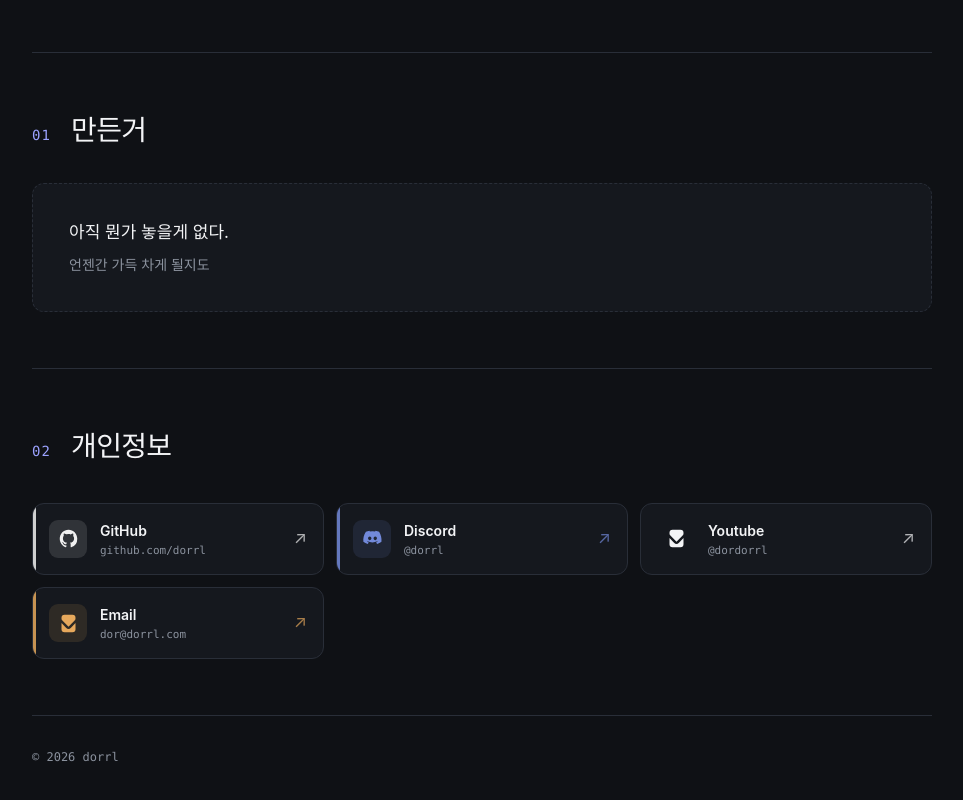
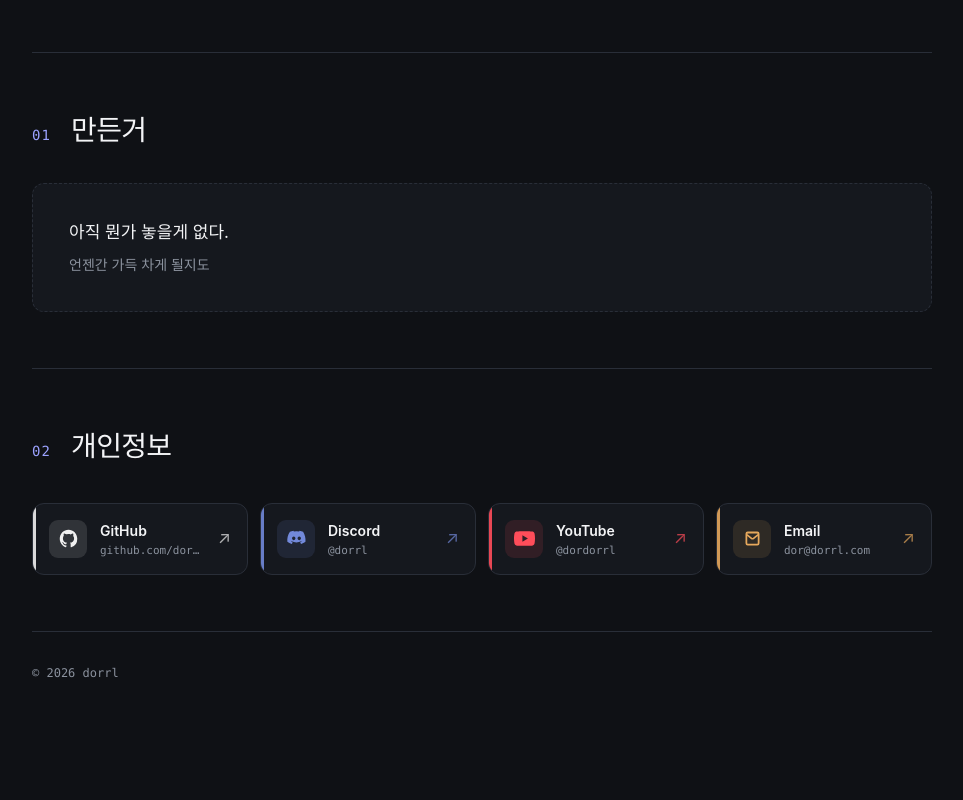
Before and after one commit to dorrl/dorrl, a React (Vite) app: page / in a window 1280 px wide. Shown: the part 384-1184 px from the top of the page, without its empty margins (158-1121 px from the left). After the commit the page ends 1106 px from the top, so only its background shows below. Built offline with nearby package versions, Linux system fonts and the light colour scheme.

Commit message:
style: refine social links and profile README

```diff
--- a/src/App.css
+++ b/src/App.css
@@ -5,12 +5,13 @@
 .eyebrow { margin-bottom:24px; text-transform:uppercase; }
 .hero h1 { max-width:760px; margin:0; color:var(--text-h); font-size:clamp(42px,7vw,72px); line-height:1.05; letter-spacing:-.045em; font-weight:650; }
 .intro { margin-top:28px; color:var(--text); font-size:19px; }
-.links { display:grid; grid-template-columns:repeat(3,minmax(0,1fr)); gap:12px; margin-top:36px; }
-.link-card { position:relative; display:flex; align-items:center; min-width:0; gap:13px; padding:16px; border:1px solid var(--border); border-radius:12px; color:var(--text-h); background:var(--surface); text-decoration:none; overflow:hidden; transition:border-color .2s ease,transform .2s ease,background .2s ease; }
-.link-card::before { content:''; position:absolute; inset:0 auto 0 0; width:3px; background:var(--link-color); opacity:.85; }
-.link-card:hover { border-color:var(--link-color); background:var(--accent-bg); transform:translateY(-2px); }
+.links { display:grid; grid-template-columns:repeat(4,minmax(0,1fr)); gap:12px; margin-top:36px; }
+.link-card { position:relative; display:flex; align-items:center; min-width:0; gap:13px; padding:16px; border:1px solid var(--border); border-radius:12px; color:var(--text-h); background:var(--surface); text-decoration:none; overflow:hidden; transition:border-color .2s ease,transform .2s ease,background .2s ease,box-shadow .2s ease; }
+.link-card::before { content:''; position:absolute; inset:0 auto 0 0; width:3px; background:var(--link-color); opacity:.9; }
+.link-card:hover { border-color:var(--link-color); background:var(--accent-bg); transform:translateY(-2px); box-shadow:0 8px 24px rgba(0,0,0,.18); }
 .link-card--github { --link-color:#f0f0f0; }
 .link-card--discord { --link-color:#7289da; }
+.link-card--youtube { --link-color:#ff4d5a; }
 .link-card--email { --link-color:#e6a85c; }
 .link-icon { display:grid; flex:0 0 38px; width:38px; height:38px; place-items:center; border-radius:9px; color:var(--link-color); background:color-mix(in srgb,var(--link-color) 12%,transparent); }
 .link-icon svg { width:21px; height:21px; fill:currentColor; }
@@ -25,5 +26,6 @@
 .empty-projects p { margin:0; color:var(--text-h); font-size:17px; }
 .empty-projects span { display:block; margin-top:8px; color:var(--text); font-size:14px; }
 footer { display:flex; justify-content:space-between; gap:20px; padding-top:32px; border-top:1px solid var(--border); color:var(--text); font-family:var(--mono); font-size:12px; }
-@media (max-width:720px) { .links { grid-template-columns:1fr; } }
+@media (max-width:900px) { .links { grid-template-columns:repeat(2,minmax(0,1fr)); } }
+@media (max-width:520px) { .links { grid-template-columns:1fr; } }
 @media (max-width:640px) { .site{width:min(100% - 32px,900px);padding-top:40px}.hero{padding:36px 0 72px}.hero h1{font-size:clamp(38px,12vw,54px)}.intro{font-size:17px}.section{padding:44px 0}.empty-projects{padding:24px}footer{flex-direction:column;gap:8px} }
--- a/src/App.tsx
+++ b/src/App.tsx
@@ -3,7 +3,7 @@ import './App.css'
 const links = [
   { label: 'GitHub', value: 'github.com/dorrl', href: 'https://github.com/dorrl', type: 'github', external: true },
   { label: 'Discord', value: '@dorrl', href: 'https://discord.com/app', type: 'discord', external: true },
-  { label: 'Youtube', value: '@dordorrl', href: 'https://www.youtube.com/@dordorrl', type: 'youtube', external: true },
+  { label: 'YouTube', value: '@dordorrl', href: 'https://www.youtube.com/@dordorrl', type: 'youtube', external: true },
   { label: 'Email', value: 'dor@dorrl.com', href: 'mailto:dor@dorrl.com', type: 'email' },
 ]
 
@@ -14,7 +14,10 @@ function LinkIcon({ type }: { type: string }) {
   if (type === 'discord') {
     return <svg viewBox="0 0 24 24" aria-hidden="true"><path d="M19.54 4.2A16.3 16.3 0 0 0 15.5 3l-.5 1.02a14.2 14.2 0 0 0-6 0L8.5 3a16.3 16.3 0 0 0-4.04 1.2C1.9 8.1 1.2 11.9 1.55 15.65a16.4 16.4 0 0 0 4.95 2.5l1.2-1.65c-.66-.25-1.3-.57-1.9-.94l.46-.36c3.67 1.7 7.65 1.7 11.28 0l.47.36c-.61.37-1.25.69-1.91.94l1.2 1.65a16.4 16.4 0 0 0 4.95-2.5c.41-4.36-.7-8.13-2.71-11.45ZM8.85 14.02c-1.07 0-1.94-.98-1.94-2.18s.85-2.18 1.94-2.18 1.95.98 1.94 2.18c0 1.2-.85 2.18-1.94 2.18Zm6.3 0c-1.07 0-1.94-.98-1.94-2.18s.85-2.18 1.94-2.18 1.95.98 1.94 2.18c0 1.2-.85 2.18-1.94 2.18Z"/></svg>
   }
-  return <svg viewBox="0 0 24 24" aria-hidden="true"><path d="M4 5.5A3.5 3.5 0 0 1 7.5 2h9A3.5 3.5 0 0 1 20 5.5v.72a3.5 3.5 0 0 1-1.02 2.47l-6.98 6.98-6.98-6.98A3.5 3.5 0 0 1 4 6.22V5.5Zm0 6.06 5.17 5.17a4 4 0 0 0 5.66 0L20 11.56v6.94A3.5 3.5 0 0 1 16.5 22h-9A3.5 3.5 0 0 1 4 18.5v-6.94Z"/></svg>
+  if (type === 'youtube') {
+    return <svg viewBox="0 0 24 24" aria-hidden="true"><path d="M23.5 6.2a3 3 0 0 0-2.1-2.1C19.55 3.6 12 3.6 12 3.6s-7.55 0-9.4.5A3 3 0 0 0 .5 6.2 31.5 31.5 0 0 0 0 12a31.5 31.5 0 0 0 .5 5.8 3 3 0 0 0 2.1 2.1c1.85.5 9.4.5 9.4.5s7.55 0 9.4-.5a3 3 0 0 0 2.1-2.1A31.5 31.5 0 0 0 24 12a31.5 31.5 0 0 0-.5-5.8ZM9.6 15.7V8.3l6.3 3.7-6.3 3.7Z"/></svg>
+  }
+  return <svg viewBox="0 0 24 24" aria-hidden="true"><path d="M4 6.5A2.5 2.5 0 0 1 6.5 4h11A2.5 2.5 0 0 1 20 6.5v11a2.5 2.5 0 0 1-2.5 2.5h-11A2.5 2.5 0 0 1 4 17.5v-11Zm2 .3v.1l5.4 4.32a1 1 0 0 0 1.2 0L18 6.9v-.1a.5.5 0 0 0-.5-.5h-11a.5.5 0 0 0-.5.5Zm12 2.4-4.15 3.32a3 3 0 0 1-3.7 0L6 9.2v8.3a.5.5 0 0 0 .5.5h11a.5.5 0 0 0 .5-.5V9.2Z"/></svg>
 }
 
 function App() {
```
Also changed, not shown: 1 other file (tests, documents, lock files or other folders).
